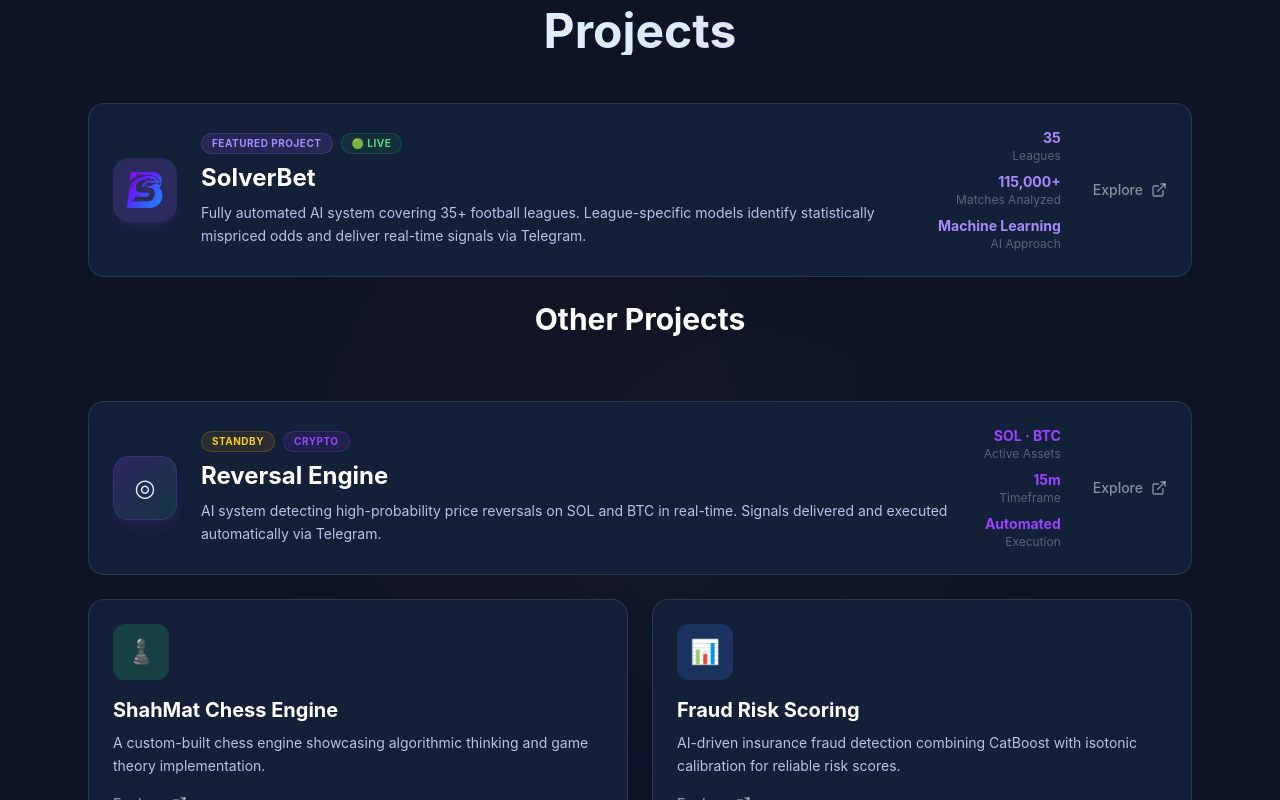
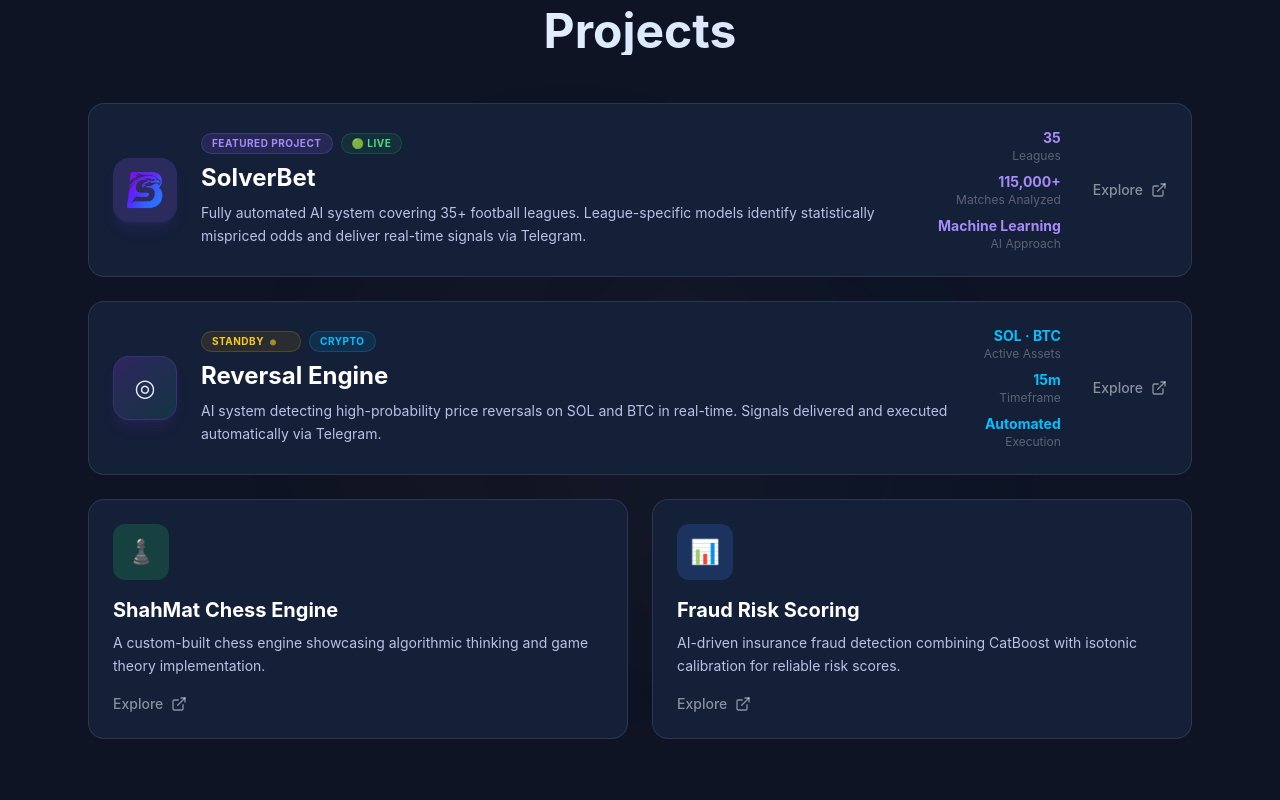
Before and after one commit to ag-algolab/ag-algolab.github.io, a React (Vite) app: page / in a window 1280 px wide. Shown: the part 1467-2267 px from the top of the page. Built offline with nearby package versions, Linux system fonts and the light colour scheme.

Commit message:
Update App.jsx

```diff
--- a/src/App.jsx
+++ b/src/App.jsx
@@ -27,6 +27,23 @@ function BuildingBadge() {
     <span className="inline-flex items-center gap-1.5 px-2.5 py-0.5 rounded-full bg-sky-500/10 border border-sky-500/20 text-sky-400 text-[10px] font-bold uppercase tracking-wider">
       <span>🔨 Building</span>
       <span className="font-mono text-[10px] text-sky-400/60 w-5 text-left transition-all">{dots}</span>
+    </span>
+  );
+}
+
+function StandbyBadge() {
+  const [dotCount, setDotCount] = useState(1);
+  useEffect(() => {
+    const interval = setInterval(() => {
+      setDotCount((prev) => (prev % 3) + 1);
+    }, 500);
+    return () => clearInterval(interval);
+  }, []);
+  const dots = ['●', '●●', '●●●'][dotCount - 1];
+  return (
+    <span className="inline-flex items-center gap-1.5 px-2.5 py-0.5 rounded-full bg-yellow-500/10 border border-yellow-500/20 text-yellow-400 text-[10px] font-bold uppercase tracking-wider">
+      <span>Standby</span>
+      <span className="font-mono text-[10px] text-yellow-400/60 w-5 text-left transition-all">{dots}</span>
     </span>
   );
 }
@@ -1051,17 +1068,6 @@ function Home() {
                 </motion.div>
               </Link>
 
-              {/* OTHER PROJECTS */}
-              <motion.div
-                initial={{ opacity: 0, y: 30 }}
-                whileInView={{ opacity: 1, y: 0 }}
-                transition={{ duration: 0.6 }}
-                viewport={{ once: true }}
-                className="text-center mb-10"
-              >
-                <h3 className="text-2xl md:text-3xl font-bold text-white">Other Projects</h3>
-              </motion.div>
-
               <div className="flex flex-col gap-6">
 
                 {/* REVERSAL ENGINE */}
@@ -1076,14 +1082,14 @@ function Home() {
                           <span className="text-2xl">◎</span>
                         </div>
                         <div className="flex flex-col gap-1.5 md:hidden">
-                          <span className="px-2.5 py-0.5 rounded-full bg-yellow-500/10 border border-yellow-500/20 text-yellow-400 text-[10px] font-bold uppercase tracking-wider w-fit">Standby</span>
-                          <span className="px-2.5 py-0.5 rounded-full bg-[#9945FF]/10 border border-[#9945FF]/20 text-[#9945FF] text-[10px] font-bold uppercase tracking-wider w-fit">Crypto</span>
+                          <StandbyBadge />
+                          <span className="px-2.5 py-0.5 rounded-full bg-[#00C2FF]/10 border border-[#00C2FF]/20 text-[#00C2FF] text-[10px] font-bold uppercase tracking-wider w-fit">Crypto</span>
                         </div>
                       </div>
                       <div className="flex-1 min-w-0">
                         <div className="hidden md:flex items-center gap-2 mb-2">
-                          <span className="px-2.5 py-0.5 rounded-full bg-yellow-500/10 border border-yellow-500/20 text-yellow-400 text-[10px] font-bold uppercase tracking-wider">Standby</span>
-                          <span className="px-2.5 py-0.5 rounded-full bg-[#9945FF]/10 border border-[#9945FF]/20 text-[#9945FF] text-[10px] font-bold uppercase tracking-wider">Crypto</span>
+                          <StandbyBadge />
+                          <span className="px-2.5 py-0.5 rounded-full bg-[#00C2FF]/10 border border-[#00C2FF]/20 text-[#00C2FF] text-[10px] font-bold uppercase tracking-wider">Crypto</span>
                         </div>
                         <h3 className="text-2xl font-bold text-white group-hover:text-[#14F195] transition-colors duration-300 mb-2">Reversal Engine</h3>
                         <p className="text-[#b7c3e6] text-sm leading-relaxed">
@@ -1093,7 +1099,7 @@ function Home() {
                       <div className="flex-shrink-0 hidden md:flex flex-col gap-2 items-end">
                         {[{ label: 'Active Assets', value: 'SOL · BTC' }, { label: 'Timeframe', value: '15m' }, { label: 'Execution', value: 'Automated' }].map((s) => (
                           <div key={s.label} className="text-right">
-                            <div className="text-[#9945FF] font-bold text-sm">{s.value}</div>
+                            <div className="text-[#00C2FF] font-bold text-sm">{s.value}</div>
                             <div className="text-white/30 text-xs">{s.label}</div>
                           </div>
                         ))}
```
